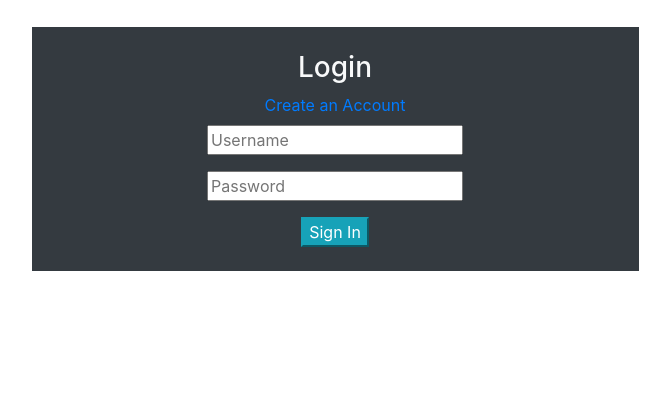
After one commit to Jonathan-Lu-2018/Slice, a Django app: page /food/login in a window 1280 px wide; the page is wider, and only the part inside the window is pictured. The commit adds this page. Shown: the part 385-800 px from the top of that part, without its empty margins (305-975 px from the left). Run offline with Django 3.2, Linux system fonts and the light colour scheme; some libraries are stand-ins or nearby versions.

Commit message:
implemented login/logout

```diff
--- a/slice/food/templates/food/base.html
+++ b/slice/food/templates/food/base.html
@@ -41,14 +41,33 @@
               </li>
           </ul>
           <ul class="navbar-nav ml-auto">
+              {% if user.is_authenticated %}
+              <li class="nav-item mt-2">
+                  <h5 class="text-light pt-2 pr-4">Welcome {{user.username}}</h5>
+              </li>
+              {% endif %}
+
               <li class="nav-item mt-2">
                 <a href="{% url 'food:order' %}" class="nav-link {% if active_link == 'order' %} active {% endif%}">
                     <img src="https://img.icons8.com/color/30/000000/shopping-cart.png"/><span id="cart"></span>
                 </a>
               </li>
+
+              {% if user.is_authenticated %}
               <li class="nav-item">
-                <a href="" class="nav-link"><img class="bg-light ml-2 rounded-circle" src="https://img.icons8.com/windows/24/000000/user.png"/><br>Login</a>
+                <a href="{% url 'food:logout' %}" class="nav-link">
+                  <img class="bg-light ml-2 rounded-circle" src="https://img.icons8.com/windows/24/000000/user.png"/>
+                  <br>Logout
+                </a>
               </li>
+              {% else %}
+              <li class="nav-item">
+                <a href="{% url 'food:login' %}" class="nav-link {% if active_link == 'login' %} active {% endif%}">
+                  <img class="bg-light ml-2 rounded-circle" src="https://img.icons8.com/windows/24/000000/user.png"/>
+                  <br>Login
+                </a>
+              </li>
+              {% endif %}
           </ul>
       </div>
       </nav>
--- /dev/null
+++ b/slice/food/templates/food/login.html
@@ -0,0 +1,40 @@
+{% extends 'food/base.html' %}
+
+{% load static %}
+
+{% block title %} Login {% endblock %}
+
+{% block content %}
+    <div class="container-fluid p-5">
+        <div class="row">
+            <div class="col-md-3">
+
+            </div>
+            <div class="col-md-6 p-4 bg-dark text-light text-center">
+                <h3>Login</h3>
+                <a href="{% url 'food:register' %}">Create an Account</a>
+                <form method="POST" class="pt-2">
+                    {% csrf_token %}
+
+                    <div class="form-group">
+                        <input type="text" name="username" placeholder="Username">
+                    </div>
+                    <div class="form-group">
+                        <input type="password" name="password" placeholder="Password">
+                    </div>
+                    <button type="submit" class="btn-info">Sign In</button>
+                    {% if messages %}
+                        <ul class="pt-2 text-center">
+                            {% for msg in messages %}
+                            <li style="color:red;">{{msg}}</li>
+                            {% endfor %}
+                        </ul>
+                    {% endif %}
+                </form>
+            </div>
+            <div class="col-md-3">
+
+            </div>
+        </div>
+    </div>
+{% endblock %}
--- a/slice/food/urls.py
+++ b/slice/food/urls.py
@@ -11,5 +11,7 @@ urlpatterns = [
     path('tacoBell', views.tacoBell, name='tacoBell'),
     path('order', views.order, name='order'),
     path('success', views.success, name='success'),
-    path('register', views.register, name='register')
+    path('register', views.register, name='register'),
+    path('login', views.logIn, name='login'),
+    path('logout', views.logOut, name='logout')
 ]
--- a/slice/food/views.py
+++ b/slice/food/views.py
@@ -2,9 +2,9 @@ from django.shortcuts import render, redirect
 from django.http import HttpResponse
 from .models import InNOut, Kfc, LittleCaesars, TacoBell
 from .forms import NewUserForm
-
+from django.contrib.auth import authenticate,login,logout
 from django.views.decorators.csrf import csrf_exempt
-# Create your views here.
+from django.contrib import messages
 
 # Home Page View
 def index(request):
@@ -70,3 +70,21 @@ def register(request):
         form = NewUserForm()
         ctx['form'] = form
     return render(request, 'food/register.html', ctx)
+
+# Login page
+def logIn(request):
+    if request.POST:
+        username = request.POST.get('username')
+        password = request.POST.get('password')
+        user = authenticate(request, username=username, password=password)
+        if user is not None:
+            login(request, user)
+            return redirect('index')
+        else:
+            messages.info(request, 'The login information is invalid')
+    ctx = {'active_link': 'login'}
+    return render(request, 'food/login.html', ctx)
+
+def logOut(request):
+    logout(request)
+    return redirect('index')
```
Also changed, not shown: slice/food/templates/food/order.html (+11 -0 lines), slice/food/templates/food/register.html (+4 -3 lines), slice/db.sqlite3.
